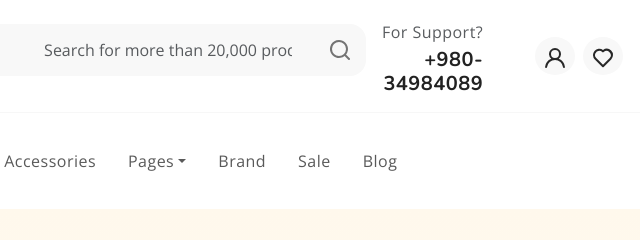
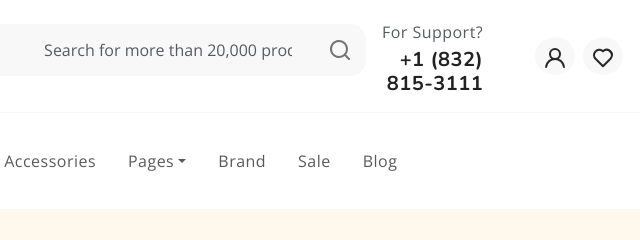
Before and after one commit to hunzadev99/Globalpurchaseshop, a plain HTML site: page index.html in a window 1280 px wide. Shown: the top 240 px of the page, 483-1123 px from the left. Drawn offline with nearby package versions, Linux system fonts and the light colour scheme.

Commit message:
Update index.html

```diff
--- a/index.html
+++ b/index.html
@@ -187,7 +187,7 @@
           <div class="col-sm-8 col-lg-4 d-flex justify-content-end gap-5 align-items-center mt-4 mt-sm-0 justify-content-center justify-content-sm-end">
             <div class="support-box text-end d-none d-xl-block">
               <span class="fs-6 text-muted">For Support?</span>
-              <h5 class="mb-0">+980-34984089</h5>
+              <h5 class="mb-0">+1 (832) 815-3111</h5>
             </div>
 
             <ul class="d-flex justify-content-end list-unstyled m-0">
```
